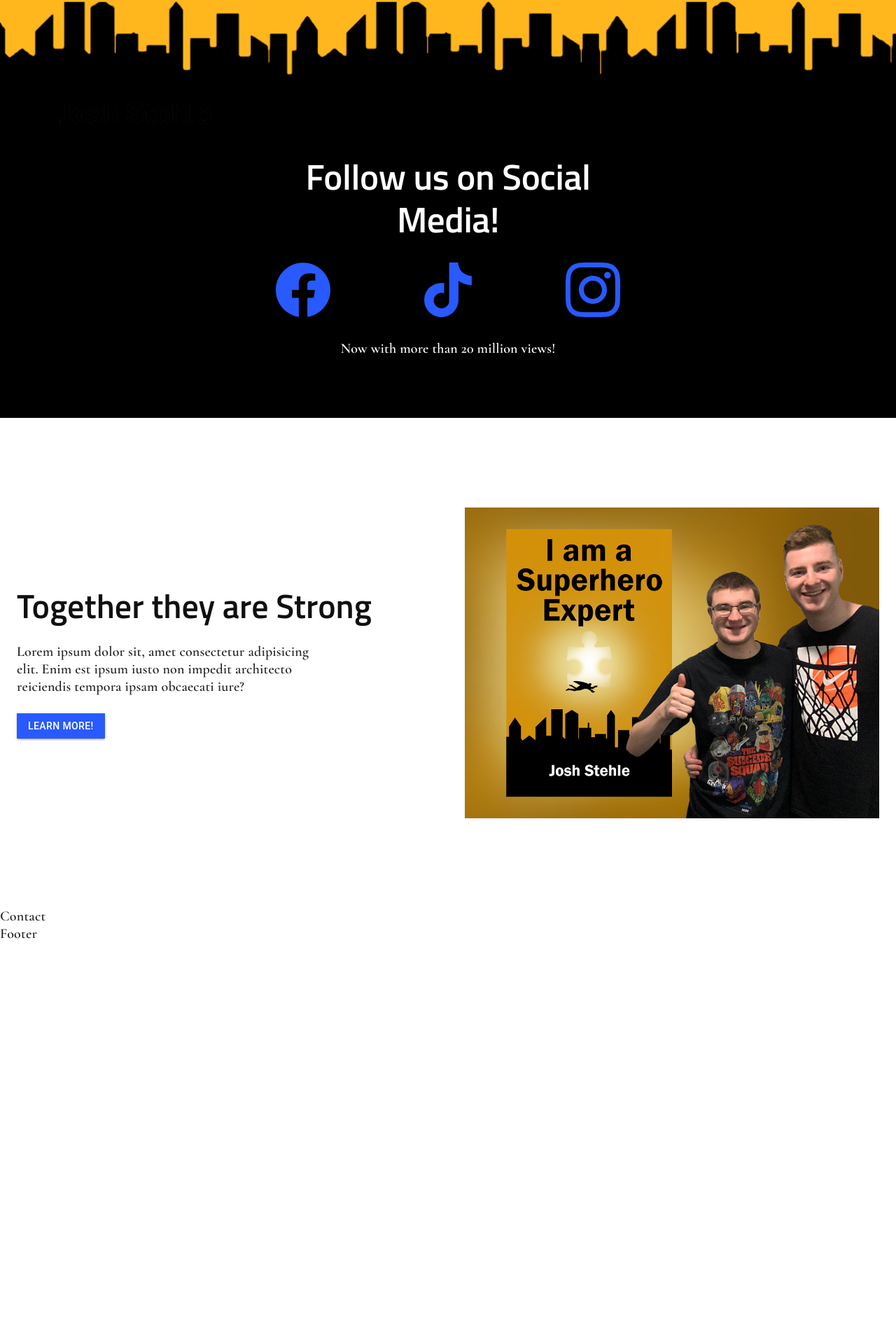
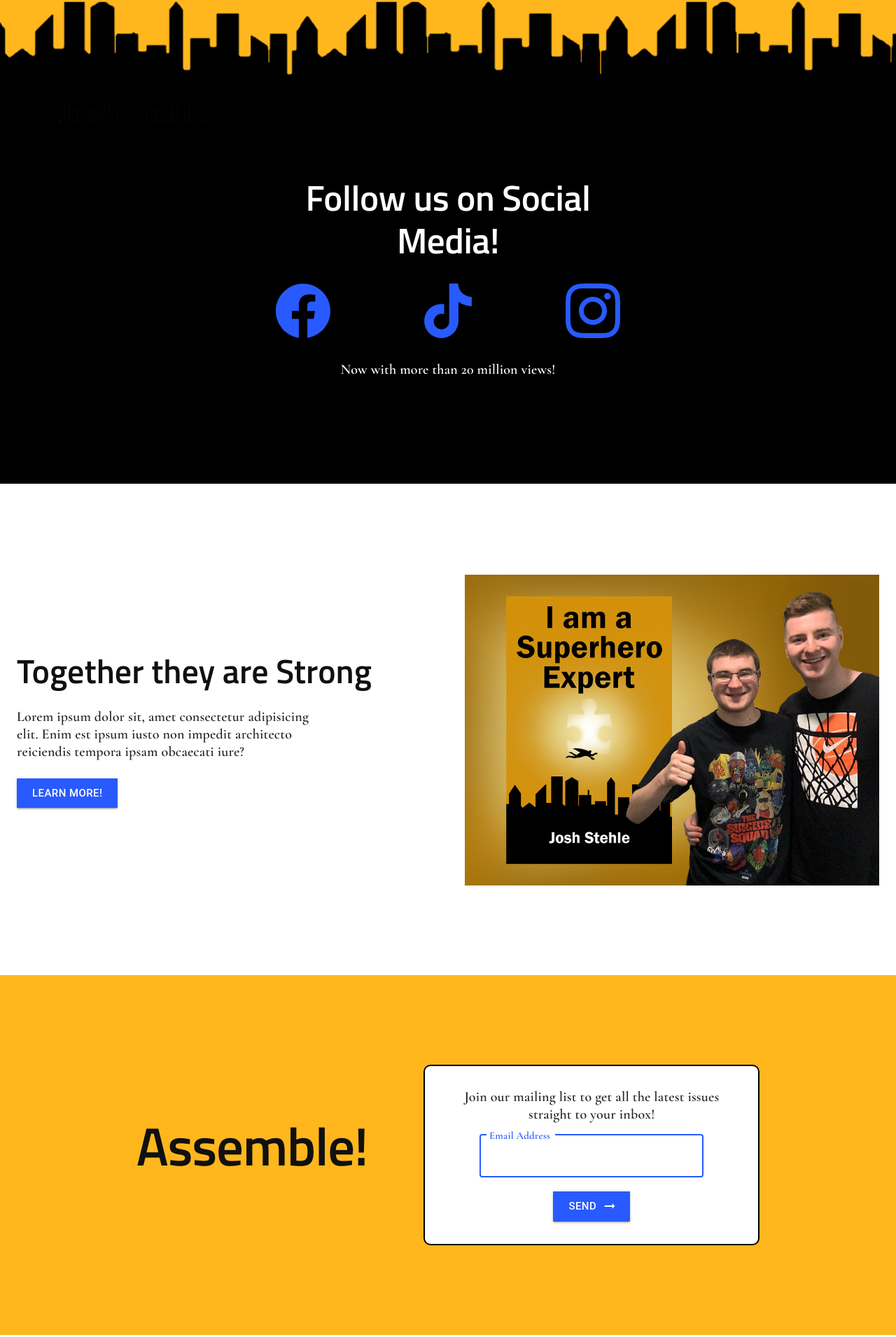
Before and after one commit to DaedalusFiction/josh-stehle, a React (Create React App) app: page / in a window 1280 px wide. Shown: the part 571-2481 px from the top of the page at 70% size. Before the commit the page ends 1918 px from the top, so only its background shows below. Built offline with nearby package versions, Linux system fonts and the light colour scheme.

Commit message:
styled components

```diff
--- a/package.json
+++ b/package.json
@@ -3,6 +3,7 @@
   "version": "0.1.0",
   "private": true,
   "dependencies": {
+    "@emailjs/browser": "^3.6.2",
     "@emotion/react": "^11.10.0",
     "@emotion/styled": "^11.10.0",
     "@mui/icons-material": "^5.8.4",
--- a/src/components/Contact.js
+++ b/src/components/Contact.js
@@ -1,7 +1,7 @@
 import React from "react";
-
+import ContactSection from "../components/ContactSection";
 const Contact = () => {
-    return <div>Contact</div>;
+    return <ContactSection />;
 };
 
 export default Contact;
--- /dev/null
+++ b/src/components/ContactSection.js
@@ -0,0 +1,122 @@
+import React, { useState } from "react";
+
+import emailjs from "@emailjs/browser";
+import { Box, Button, Container, TextField, Typography } from "@mui/material";
+
+import ArrowRightAltIcon from "@mui/icons-material/ArrowRightAlt";
+import { primary } from "../themes/primary";
+import { validateEmail } from "../utils/utils";
+
+const EmailForm = () => {
+    const [email, setEmail] = useState("");
+    const [emailSent, setEmailSent] = useState(false);
+    const [emailError, setEmailError] = useState(false);
+
+    const handleEmailChange = (e) => {
+        setEmailError(!validateEmail(e.target.value));
+        setEmail(e.target.value);
+    };
+
+    const sendEmail = () => {
+        var templateParams = {
+            website: "portfolio",
+            email: email,
+        };
+
+        emailjs
+            .send(
+                "service_tmo76bn",
+                "template_pfang7n",
+                templateParams,
+                "aMDOy4kUud9rd0Yg9"
+            )
+            .then(function () {
+                setEmailSent(true);
+            });
+    };
+
+    return (
+        <Box
+            className="section"
+            id="contact"
+            sx={{ backgroundColor: primary.palette.primary.main }}
+        >
+            <Container>
+                <Box className="flex-center" sx={{ gap: "4em" }}>
+                    <Box>
+                        <Typography
+                            variant="h1"
+                            component="h5"
+                            className="text-center"
+                        >
+                            Assemble!
+                        </Typography>
+                        <br />
+                    </Box>
+                    <Box
+                        sx={{
+                            display: "flex",
+                            flexDirection: "column",
+                            gap: "1rem",
+                            maxWidth: "30rem",
+                            backgroundColor: "white",
+                            padding: "2rem",
+                            borderRadius: "10px",
+                            border: "2px solid black",
+                        }}
+                    >
+                        <Typography className="text-center">
+                            Join our mailing list to get all the latest issues
+                            straight to your inbox!
+                        </Typography>
+                        <Box
+                            component="form"
+                            noValidate
+                            autoComplete="off"
+                            className="flex-center"
+                            sx={{ flexDirection: "column", gap: "1em" }}
+                        >
+                            {!emailSent && (
+                                <TextField
+                                    color="secondary"
+                                    id="outlined-basic"
+                                    label="Email Address"
+                                    variant="outlined"
+                                    sx={{
+                                        width: "20rem",
+                                        input: {
+                                            color: primary.palette.custom.dark,
+                                        },
+                                    }}
+                                    value={email}
+                                    onChange={handleEmailChange}
+                                    focused
+                                    error={emailError}
+                                />
+                            )}
+                            {!emailSent && (
+                                <Button
+                                    size="large"
+                                    variant="contained"
+                                    color="secondary"
+                                    onClick={sendEmail}
+                                    endIcon={<ArrowRightAltIcon />}
+                                    sx={{ width: "fit-content" }}
+                                >
+                                    Send
+                                </Button>
+                            )}
+                        </Box>
+                        {emailSent && (
+                            <Typography variant="p">
+                                Thanks! I'll be in touch soon!
+                            </Typography>
+                        )}
+                    </Box>
+                </Box>
+            </Container>
+        </Box>
+    );
+};
+
+export default EmailForm;
--- a/src/components/Hero.js
+++ b/src/components/Hero.js
@@ -36,11 +36,13 @@ const Hero = () => {
                     </Grid>
                 </Grid>
             </Container>
-            <img
-                src={heroImage}
-                alt="skyline"
-                style={{ transform: "scale(1.001)" }}
-            />
+            <Box>
+                <img
+                    src={heroImage}
+                    alt="skyline"
+                    style={{ transform: "scale(1.001)" }}
+                />
+            </Box>
         </Box>
     );
 };
--- a/src/components/MediaLinks.js
+++ b/src/components/MediaLinks.js
@@ -28,7 +28,13 @@ const links = [
 
 const MediaLinks = () => {
     return (
-        <Box sx={{ backgroundColor: "black", padding: "0 0 4rem 0" }}>
+        <Box
+            sx={{
+                backgroundColor: "black",
+                padding: "2rem 0 8rem 0",
+                transform: "translateY(-2px)",
+            }}
+        >
             <Container maxWidth="sm">
                 <Typography
                     variant="h2"
@@ -59,7 +65,21 @@ const MediaLinks = () => {
                         >
                             {links.map((link) => {
                                 return (
-                                    <Box key={link.name}>
+                                    <Box
+                                        key={link.name}
+                                        sx={{
+                                            borderRadius: "100%",
+                                            "&:hover": {
+                                                backgroundColor:
+                                                    primary.palette.primary
+                                                        .main,
+                                                boxShadow:
+                                                    "0px 0px 15px 15px " +
+                                                    primary.palette.primary
+                                                        .main,
+                                            },
+                                        }}
+                                    >
                                         <IconButton href={link.href}>
                                             {link.icon}
                                         </IconButton>
--- a/src/components/Showcase.js
+++ b/src/components/Showcase.js
@@ -29,7 +29,11 @@ const Showcase = () => {
                             </Typography>
                             <br />
                             <Link to="/about">
-                                <Button variant="contained" color="secondary">
+                                <Button
+                                    size="large"
+                                    variant="contained"
+                                    color="secondary"
+                                >
                                     Learn More!
                                 </Button>
                             </Link>
--- a/src/routes/Contact.js
+++ b/src/routes/Contact.js
@@ -1,7 +1,15 @@
-import React from "react";
+import { Box, Typography } from "@mui/material";
+import ContactSection from "../components/ContactSection";
 
 const Contact = () => {
-    return <div>Contact</div>;
+    return (
+        <Box sx={{ padding: "8rem 0" }}>
+            <Typography variant="h2" component="h4">
+                Assemble!
+            </Typography>
+            <ContactSection />
+        </Box>
+    );
 };
 
 export default Contact;
```
Also changed, not shown: 1 other file (tests, documents, lock files or other folders).
